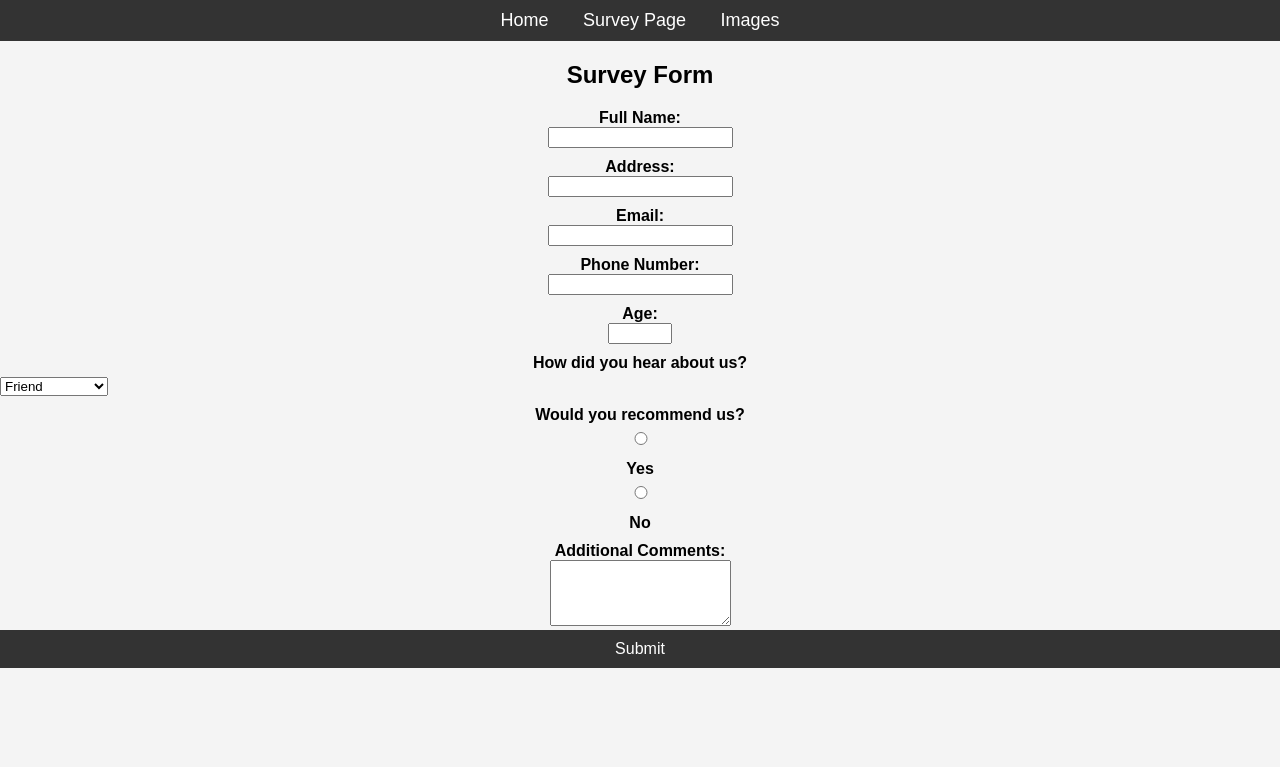
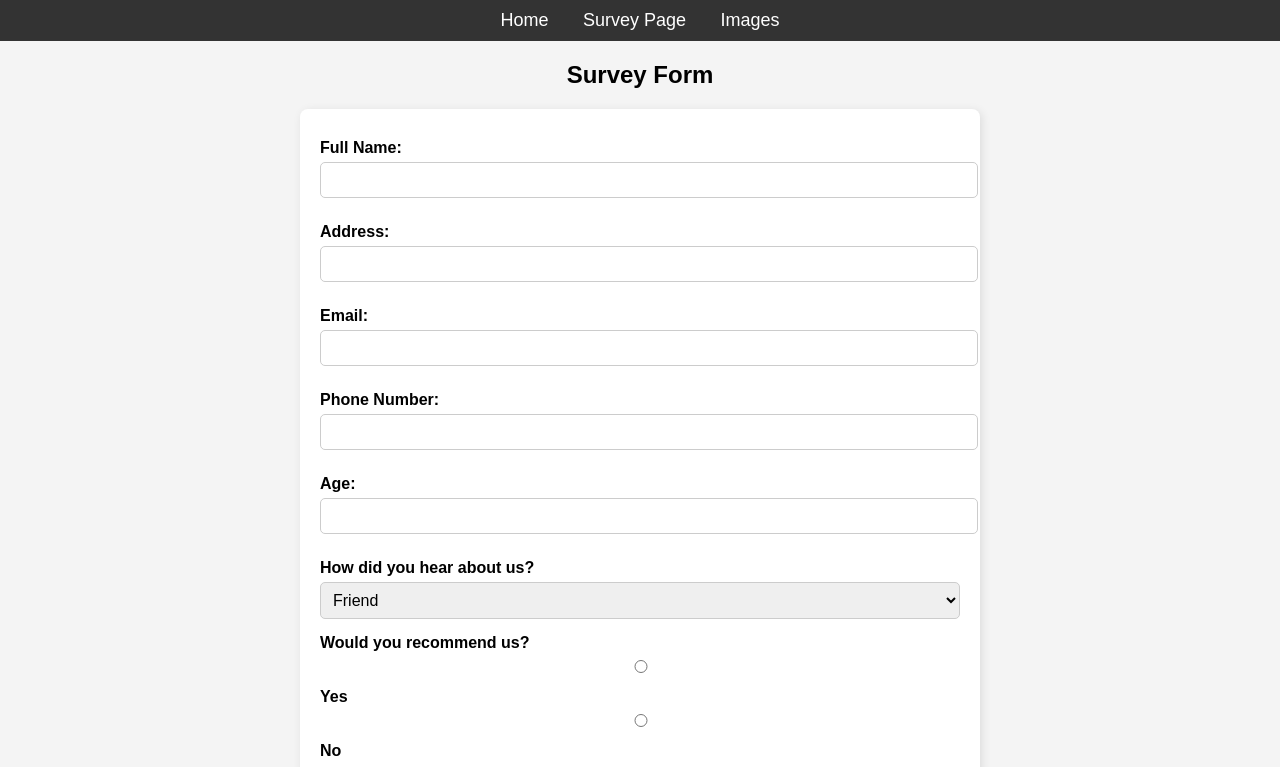
Before and after one commit to BraidynDenzer/Week-7-css, a plain HTML site: page page2.html in a window 1280 px wide. Shown: the top 767 px of the page. Drawn offline with Linux system fonts and the light colour scheme.

Commit message:
Surveystyle.css

```diff
--- a/Surveystyle.css
+++ b/Surveystyle.css
@@ -47,7 +47,29 @@ nav a:hover {
     max-height: 100%;
 }
 
+.input-area {
+    margin-top: 20px;
+}
 
+input[type="text"], input[type="email"], input[type="tel"], input[type="number"], select, textarea {
+    width: 100%;
+    padding: 8px;
+    margin-top: 5px;
+    margin-bottom: 15px;
+    border: 1px solid #ccc;
+    border-radius: 5px;
+    font-size: 16px;
+}
+
+.survey-container {
+    width: 50%;
+    background: white;
+    padding: 20px;
+    border-radius: 8px;
+    box-shadow: 2px 2px 10px rgba(0, 0, 0, 0.1);
+    margin: 20px auto;
+    text-align: left;
+}
 
 form label {
     font-weight: bold;
@@ -81,3 +103,7 @@ input[type="submit"] {
     font-size: 16px;
     width: 100%;
 }
+
+input[type="submit"]:hover {
+    background: #555;
+}
```
